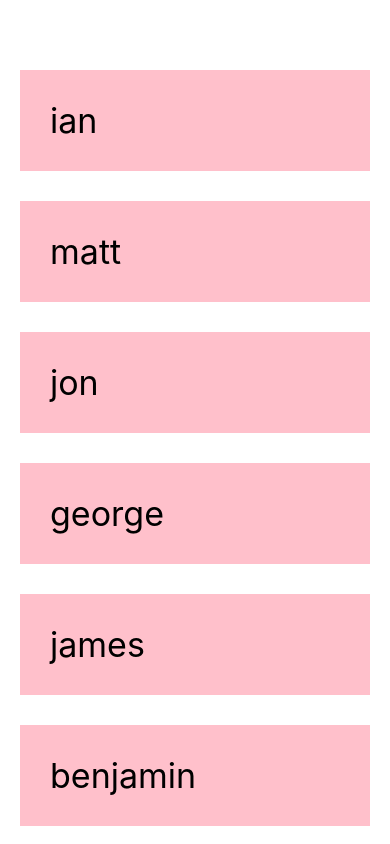
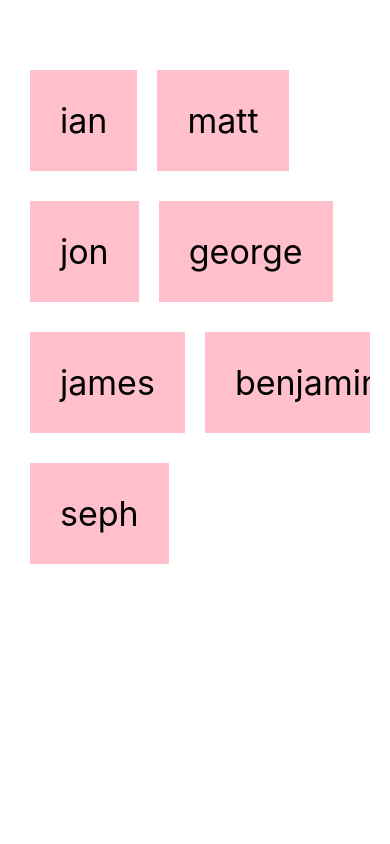
Before and after one commit to IanLukeFinley/react-native-tutorial, a React Native app: screen / in a window 390 px wide. Built offline with nearby package versions, Linux system fonts and the light colour scheme.

Commit message:
Lesson 7 - Lists & FlatList

```diff
--- a/App.js
+++ b/App.js
@@ -1,30 +1,39 @@
 import { StatusBar } from 'expo-status-bar';
-import { StyleSheet, Text, View, ScrollView } from 'react-native';
+import { StyleSheet, Text, View, FlatList } from 'react-native';
 import React, {useState} from 'react';
 
 export default function App() {
 
 const [people, setPeople] = useState([
-  {name: 'ian', key: '1'},
-  {name: 'matt', key: '2'},
-  {name: 'jon', key: '3'},
-  {name: 'george', key: '4'},
-  {name: 'james', key: '5'},
-  {name: 'benjamin', key: '6'},
-  {name: 'seph', key: '7'},
+  {name: 'ian', id: '1'},
+  {name: 'matt', id: '2'},
+  {name: 'jon', id: '3'},
+  {name: 'george', id: '4'},
+  {name: 'james', id: '5'},
+  {name: 'benjamin', id: '6'},
+  {name: 'seph', id: '7'},
 ]);
 
 
 
   return (
     <View style={styles.container}>
-      <ScrollView>
+
+      <FlatList
+        numColumns={2}
+        keyExtractor={(item) => item.id}
+        data={people}
+        renderItem={({item}) => (
+            <Text style={styles.item}>{item.name}</Text>
+        )}
+      />
+      {/* <ScrollView>
         { people.map( item =>
             <View key={item.key}>
               <Text style={styles.item}>{item.name}</Text>
             </View>
         )}
-      </ScrollView>
+      </ScrollView> */}
     </View>
   );
 }
@@ -43,6 +52,7 @@ const styles = StyleSheet.create({
     padding: 30,
     backgroundColor: "pink",
     fontSize: 34,
+    marginHorizontal: 10,
   }
 
 
```
